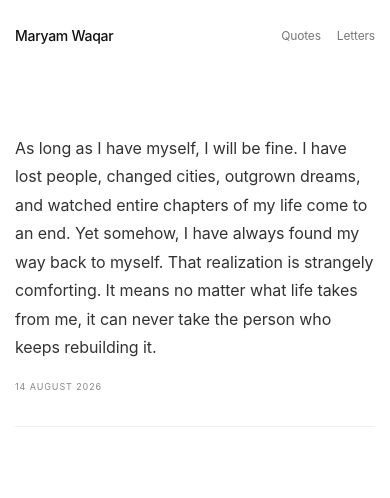
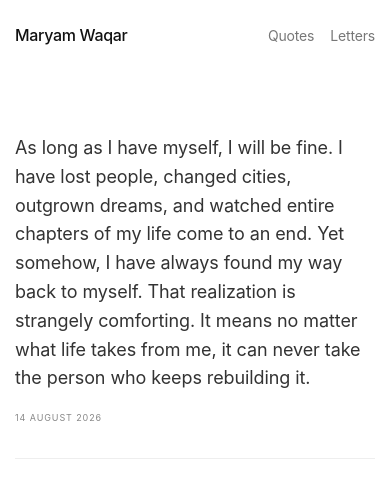
Before and after one commit to maryamwaqar1305/mrymwaq, a React (Vite) app: page /blog/quotes in a window 390 px wide. Shown: the top 498 px of the page. Built offline with nearby package versions, Linux system fonts and the light colour scheme.

Commit message:
changes in quotes css and blogpost and blog

```diff
--- a/src/components/BlogNav.css
+++ b/src/components/BlogNav.css
@@ -90,7 +90,7 @@
   }
 
   .blog-site-nav__logo {
-    font-size: 14px;
+    font-size: 16px;
   }
 
   .blog-site-nav__links {
@@ -98,7 +98,7 @@
   }
 
   .blog-site-nav__links a {
-    font-size: 12px;
+    font-size: 14px;
   }
 }
 
--- a/src/pages/Blog.css
+++ b/src/pages/Blog.css
@@ -295,7 +295,7 @@
 
     color: #555555;
 
-    font-size: 15px;
+    font-size: 17px;
     font-weight: 400;
 
     line-height: 1.7;
--- a/src/pages/BlogPost.css
+++ b/src/pages/BlogPost.css
@@ -94,7 +94,7 @@
 
   font-family: var(--font-sans);
 
-  font-size: 17px;
+  font-size: 20px;
 
   font-weight: 400;
 
@@ -180,10 +180,10 @@
     color: #333333;
 
     font-family: var(--font-sans);
-    font-size: 17px;
+    font-size: 18.5px;
     font-weight: 400;
 
-    line-height: 1.75;
+    line-height: 1.6;
     letter-spacing: -0.005em;
   }
 }
--- a/src/pages/Quotes.css
+++ b/src/pages/Quotes.css
@@ -149,8 +149,8 @@
   }
 
   .quote-post__text {
-    font-size: 16px;
-    line-height: 1.78;
+    font-size: 18px;
+    line-height: 1.6;
   }
 
   .quote-post__date {
```
